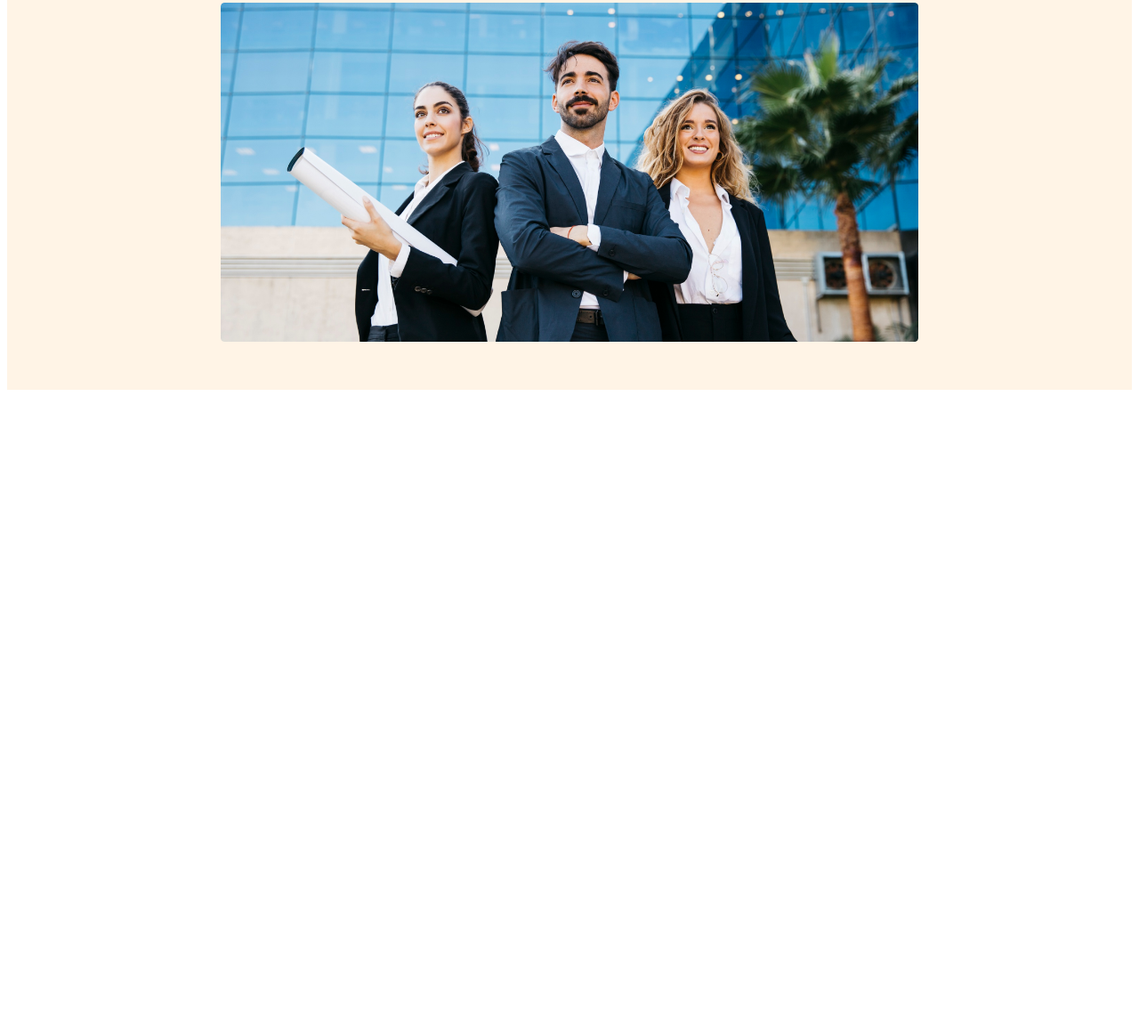
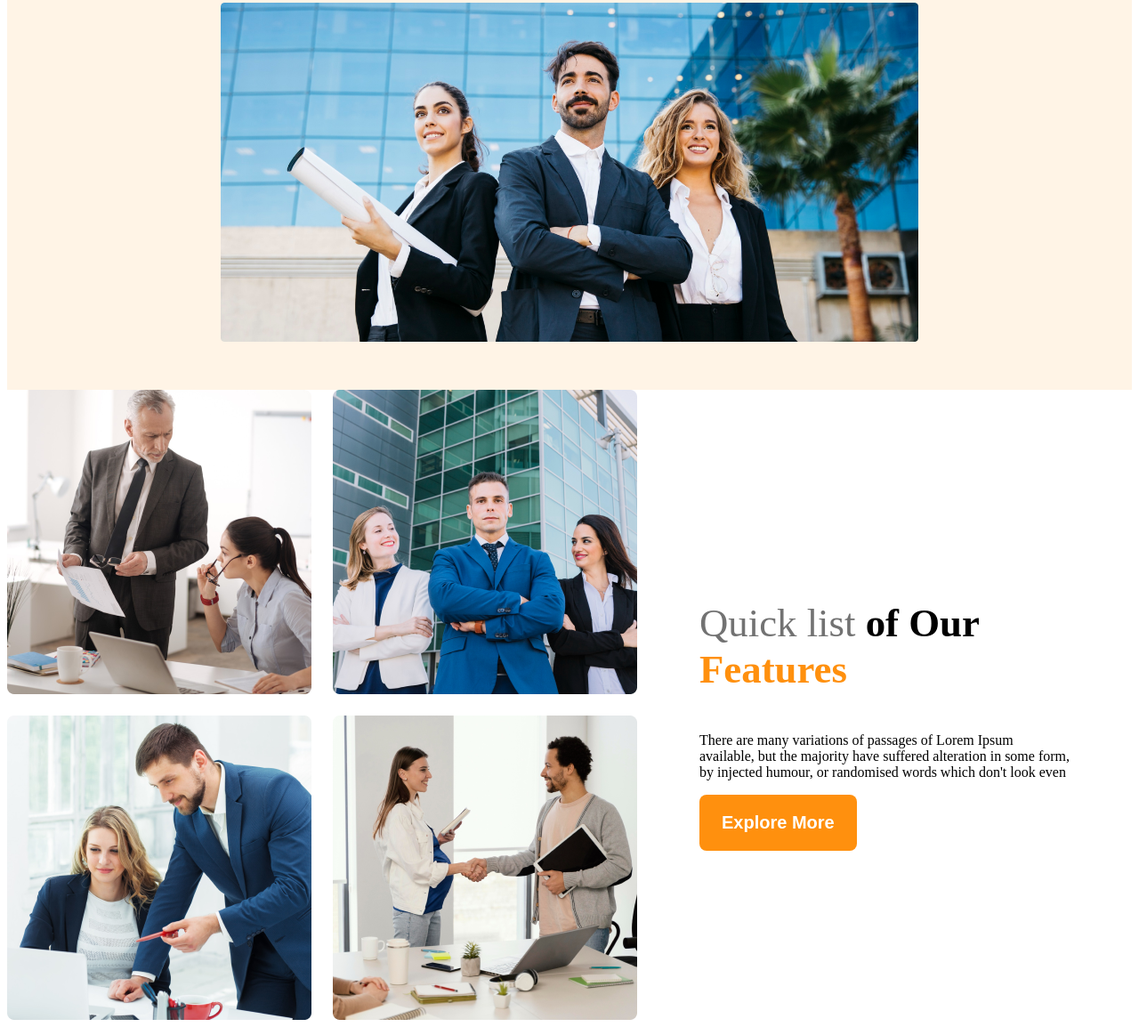
Before and after one commit to Rafiulomar0/Rafiulomar0-g3-architects-website, a plain HTML site: page index.html in a window 1280 px wide. Shown: the part 565-1719 px from the top of the page at 89% size. Before the commit the page ends 1011 px from the top, so only its background shows below. Drawn offline with Linux system fonts and the light colour scheme.

Commit message:
feature content added

```diff
--- a/index.html
+++ b/index.html
@@ -9,6 +9,7 @@
 </head>
 
 <body>
+    <!-- Header start -->
     <header>
         <nav>
             <h3 class="nav-title">G3 Architects</h3>
@@ -31,8 +32,26 @@
             <img src="./images/banner.png" alt="banner">
         </div>
     </header>
+    <!-- Header end -->
     <main>
-
+        <!-- teams sections -->
+        <section class="teams-container">
+            <div class="teams-img-container">
+                <img src="./images/team1.png" alt="team1">
+                <img src="./images/team2.png" alt="team2">
+                <img src="./images/team3.png" alt="team3">
+                <img src="./images/team4.png" alt="team4">
+            </div>
+            <div class="teams-content">
+                <h3 class="teams-title"><span class="quick-list">Quick list</span> <span class="">of Our</span>
+                    <span class="text-feature">Features</span>
+                </h3>
+                <p class="teams-dsc">There are many variations of passages of Lorem Ipsum available, but the majority
+                    have suffered alteration in some form,
+                    by injected humour, or randomised words which don't look even</p>
+                <button class="btn-primary">Explore More</button>
+            </div>
+        </section>
     </main>
     <footer>
 
--- a/styles/style.css
+++ b/styles/style.css
@@ -103,3 +103,41 @@ nav li a {
     flex-direction: column;
   }
 }
+
+/* main styles */
+
+main {
+  max-width: 1440px;
+  margin: 0 auto;
+}
+
+/* teams styles */
+.teams-container {
+  display: flex;
+  align-items: center;
+}
+
+.teams-img-container {
+  display: grid;
+  grid-template-columns: repeat(2, 1fr);
+  gap: 1.5rem;
+}
+
+.teams-content {
+  padding-right: 70px;
+  padding-left: 70px;
+}
+
+.teams-title {
+  font-size: 2.8rem;
+}
+
+.teams-title .quick-list {
+  color: #727272;
+  font-weight: 500;
+}
+
+.teams-title .text-feature {
+  color: #ff900e;
+  font-weight: 700;
+}
```
